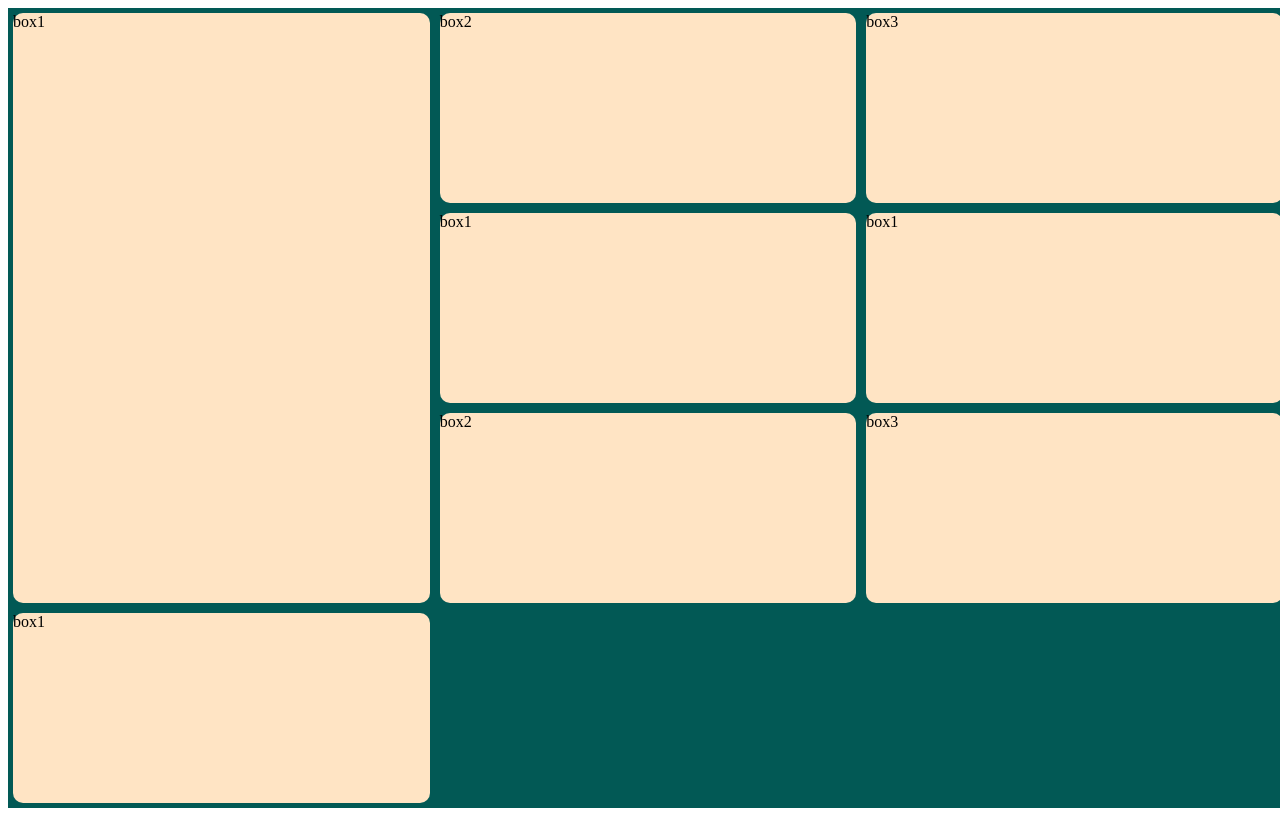
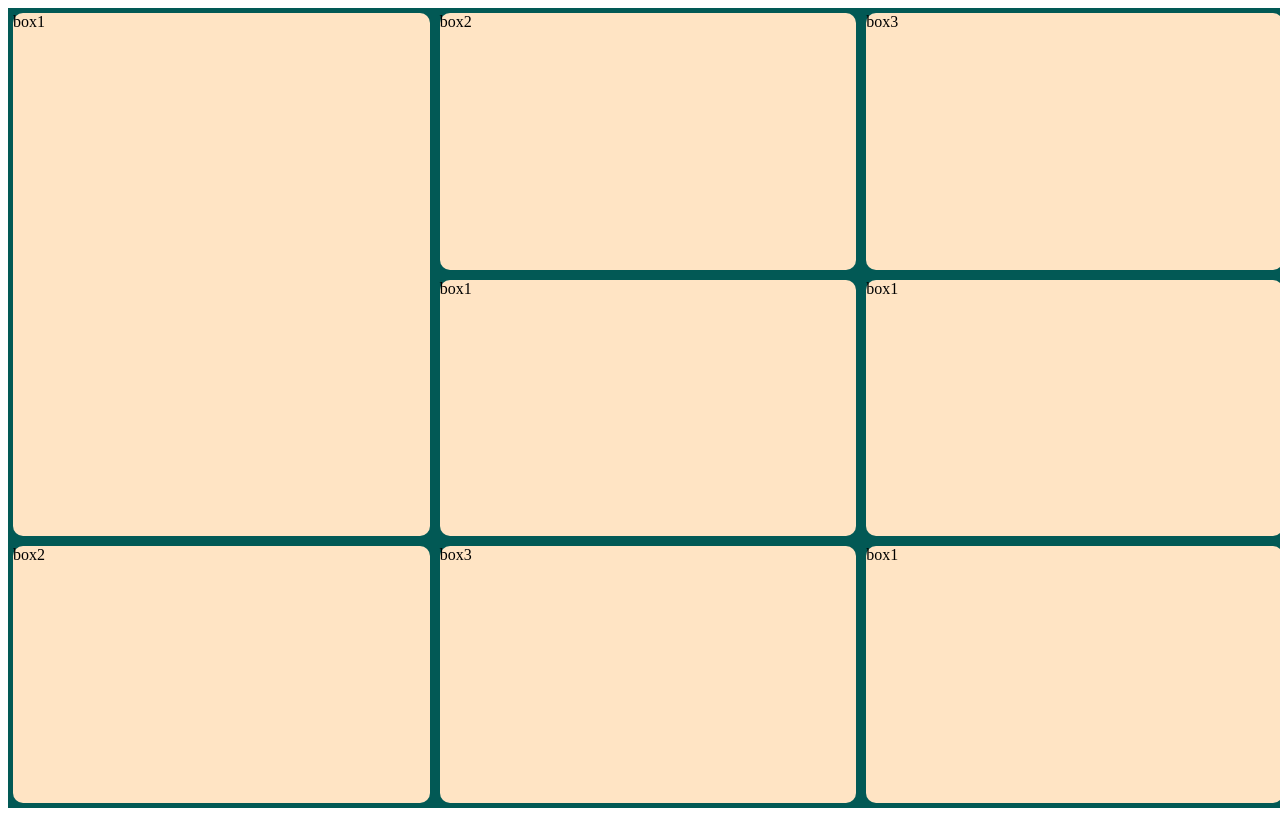
Before and after one commit to ShoxruhRuzimurodov/Bootstrap, a plain HTML site: page index.html in a window 1280 px wide. Drawn offline with Linux system fonts and the light colour scheme.

Commit message:
span 2 bash

```diff
--- a/index.html
+++ b/index.html
@@ -28,7 +28,7 @@
     }
 
     .box-item {
-      grid-row: 1 / span 3;
+      grid-row: 1 / span 2;
     }
   </style>
 </head>
```
